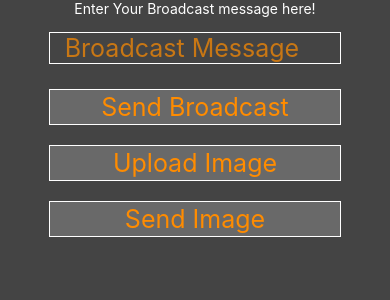
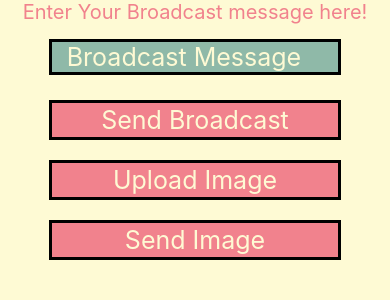
Before and after one commit to JacobSanford6/BroadcastSiteMobile, a React Native app: screen /BroadcastScreen in a window 390 px wide. Shown: the top 300 px of the page. Built offline with nearby package versions, Linux system fonts and the light colour scheme.

Commit message:
Updated style to match website

```diff
--- a/App.js
+++ b/App.js
@@ -37,9 +37,10 @@ const Login = ({ navigation }) => {
   return(
     <SafeAreaView style={styles.container}>
       <ScrollView style={styles.fitIn} justifyContent='center' scrollEnabled={false}>
-      <TextInput placeholder='Username/Email' placeholderTextColor="#ff8c00b4"  secureTextEntry={true} style={styles.signInInput} id="user" onChangeText={newText=>setUser(newText)}></TextInput>
-        <TextInput placeholder='Password' placeholderTextColor="#ff8c00b4"  secureTextEntry={true} style={styles.signInInput} id="pass" onChangeText={newText=>setPass(newText)}></TextInput>
-        <MaterialIcon name='login' style={styles.loginLabel} color={"green"} onPress={() => {loginRequest(); }}  ></MaterialIcon>
+      <Text style={{alignSelf:'center', fontSize:35, color:"#F1828D", fontWeight:'bold'}}>Login</Text>
+      <TextInput placeholder='Username/Email' placeholderTextColor="#FEFAD4"  secureTextEntry={true} style={styles.signInInput} id="user" onChangeText={newText=>setUser(newText)}></TextInput>
+        <TextInput placeholder='Password' placeholderTextColor="#FEFAD4"  secureTextEntry={true} style={styles.signInInput} id="pass" onChangeText={newText=>setPass(newText)}></TextInput>
+        <MaterialIcon name='login' style={styles.loginLabel} color={"#8FB9A8"} onPress={() => {loginRequest(); }}  ></MaterialIcon>
       </ScrollView>
     </SafeAreaView>
   )
@@ -59,7 +60,7 @@ export default function App() {
 const styles = StyleSheet.create({
   container: {
     flex: 1,
-    backgroundColor: '#444444',
+    backgroundColor: '#FEFAD4',
     alignItems: 'center',
     justifyContent: 'center'
   },
@@ -76,18 +77,18 @@ const styles = StyleSheet.create({
     opacity:0,
   },
 
-  signInInput: {
+ signInInput:{
   borderWidth: 1,
         fontSize: 25,
         margin: 15,
         width: "75%",
-    alignSelf: 'center',
-
-    borderColor: "white",
-    color: "darkorange",
+        alignSelf: "center",
+        borderWidth: 3,
+        borderColor: "black",
+        color: "#FEFAD4",
         paddingRight: 15,
         paddingLeft: 15,
-
+        backgroundColor: "#8FB9A8"
  },
 
   loginLabel: {
--- a/screens/BroadcastScreen.js
+++ b/screens/BroadcastScreen.js
@@ -83,7 +83,7 @@ const BroadcastScreen= ({ navigation }) =>{
             <ScrollView style={styles.fitIn} justifyContent="center" scrollEnabled={false}>
 
                 <Text style={styles.styledText}>Enter Your Broadcast message here!</Text>
-                <TextInput placeholder="Broadcast Message" placeholderTextColor="#ff8c00b4" onChangeText={nt=>setBroadText(nt)} style={styles.signInInput}></TextInput>
+                <TextInput placeholder="Broadcast Message" placeholderTextColor="#FEFAD4" onChangeText={nt=>setBroadText(nt)} style={styles.signInInput}></TextInput>
                 <Pressable onPress={sendMessageBroadcastAsync}>
                     <Text style={styles.button}>Send Broadcast</Text>
                 </Pressable>
@@ -122,9 +122,9 @@ const sWidth = Dimensions.get("window").width;
 const styles = StyleSheet.create({
     container: {
         flex: 1,
-        backgroundColor: "#444444",
+        backgroundColor: "#FEFAD4",
         alignItems: "center",
-        justifyContent: "center"
+        justifyContent: "center",
     },
 
     fitIn: {
@@ -140,15 +140,16 @@ const styles = StyleSheet.create({
     },
 
     signInInput: {
-        borderWidth: 1,
+        borderWidth: 3,
         fontSize: 25,
         margin: 15,
         width: "75%",
         alignSelf: "center",
-        borderColor: "white",
-        color: "darkorange",
+        borderColor: "black",
+        color: "#FEFAD4",
         paddingRight: 15,
         paddingLeft: 15,
+        backgroundColor: "#8FB9A8"
 
     },
 
@@ -161,19 +162,20 @@ const styles = StyleSheet.create({
     },
 
     styledText: {
-        color: "#FFF",
+        color: "#F1828D",
         alignSelf: "center",
+        fontSize: 20
     },
 
     button: {
         fontSize: 25,
-        backgroundColor: "#FFFFFF33",
+        backgroundColor: "#F1828D",
         width:sWidth*.75,
         alignSelf:"center",
         textAlign:"center",
-        borderColor:"white",
-        color:"darkorange",
-        borderWidth:1,
+        borderColor:"black",
+        color:"#FEFAD4",
+        borderWidth:3,
         margin: 10,
         padding: 2,
     },
```
Also changed, not shown: components/images/buttonPressed.png (added). Lines whose indentation alone changed are shown as unchanged.
